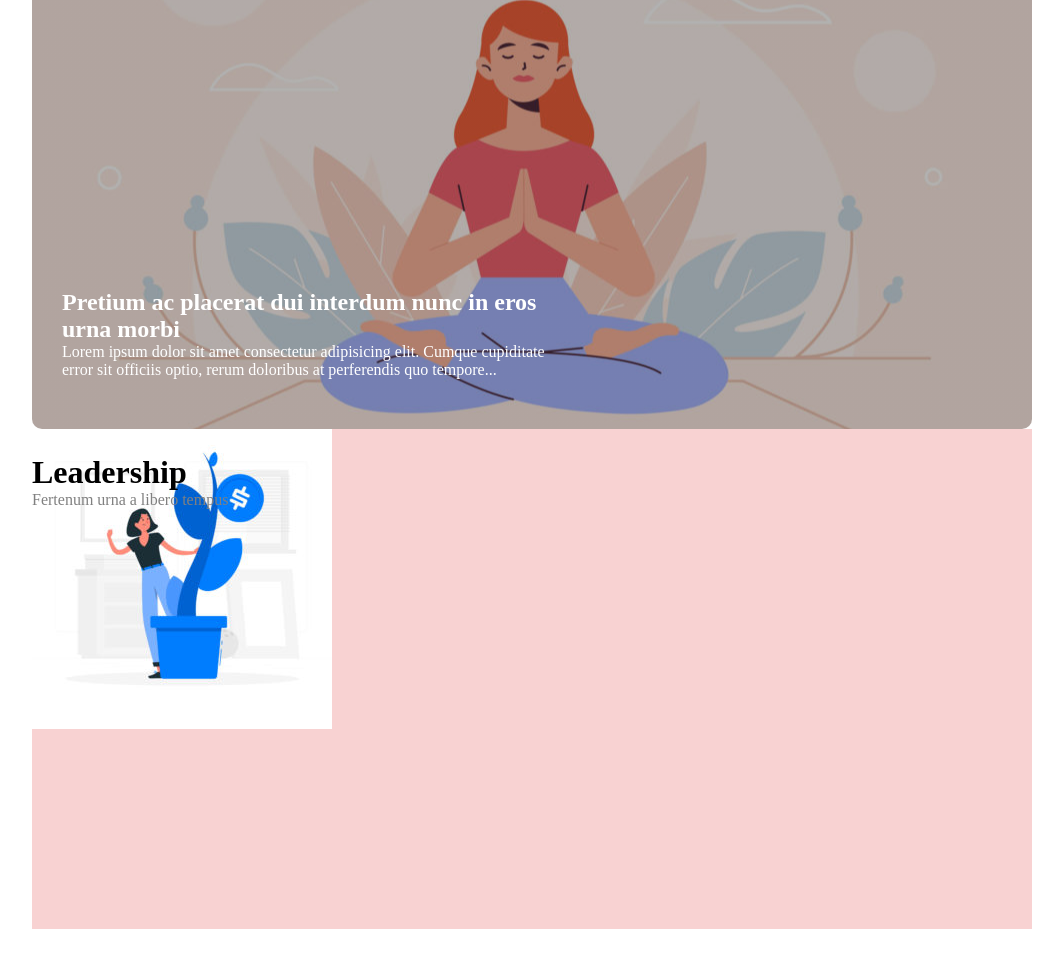
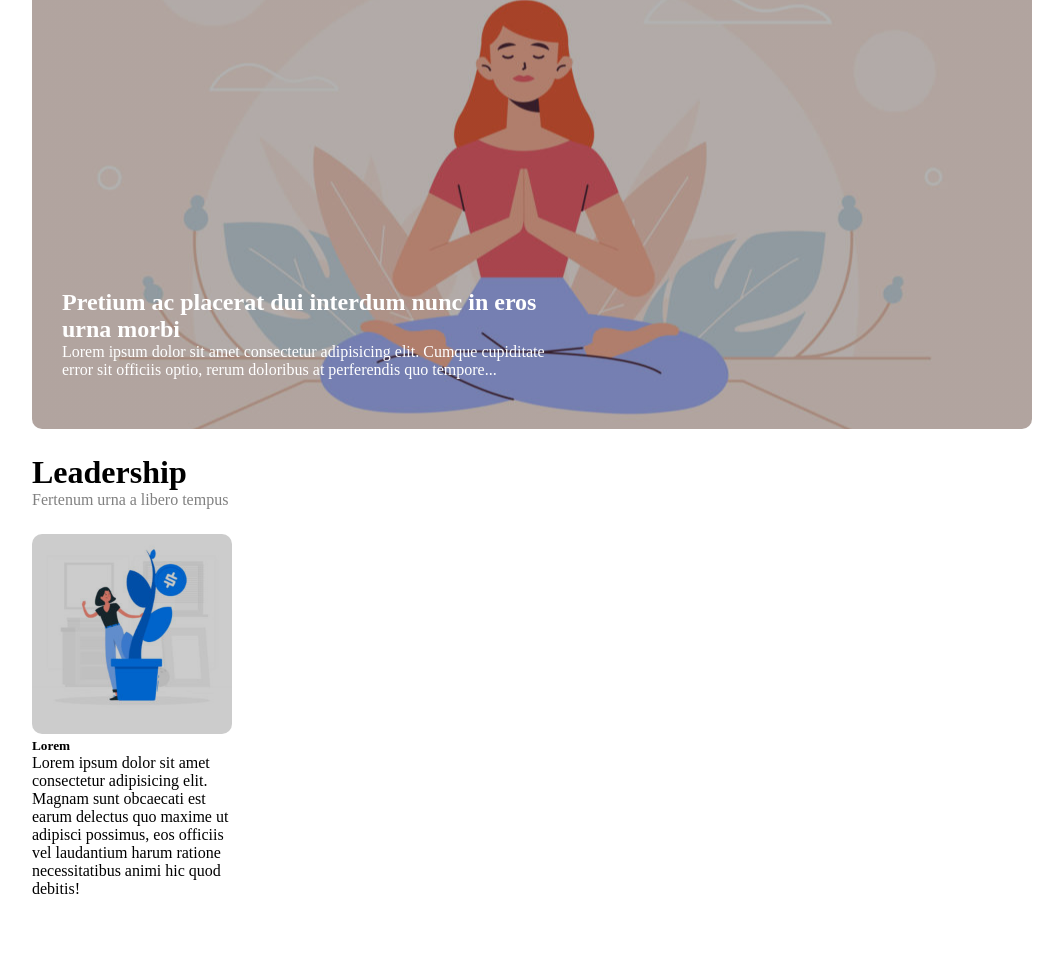
Before and after one commit to flashbLack98/htmlcss-wp, a plain HTML site: page index.html in a window 1280 px wide. Shown: the part 163-1117 px from the top of the page, without its empty margins (108-1171 px from the left). Before the commit the page ends 1092 px from the top, so only its background shows below. Drawn offline with Linux system fonts and the light colour scheme.

Commit message:
fine primo articolo

```diff
--- a/css/style.css
+++ b/css/style.css
@@ -45,12 +45,10 @@
 .container_article {
     height: 500px;
     position: relative;
-    background-color: rgb(248, 210, 210);
 }
 
 .container_title_article {
-    position: absolute;
-    top:25px;
+    margin: 25px 0;
 }
 
 .container_title_article p {
@@ -58,5 +56,22 @@
 }
 
 .container_article_img {
+    position: relative;
+}
 
+.container_article_img::after {
+    content: "";
+    display: table;
+    clear: both;
 }
+
+.article1 {
+    width: 20%;
+    float: left;
+}
+
+.container_article_img img {
+    filter: brightness(80%);
+    border-radius: 10px;
+    width: 100%;
+}
--- a/index.html
+++ b/index.html
@@ -34,13 +34,22 @@
         </div>
         <!-- FINE HERO -->
 
+        <!-- ARTICOLI -->
         <div class="container_article width">
             <div class="container_title_article">
                 <h1>Leadership</h1>
                 <p>Fertenum urna a libero tempus</p>
             </div>
-            <div class="container_article_img">
-                <img src="img/img-1.jpg" alt="foto1">
+
+            <div class="container_article_img width">
+                <!-- ARTICOLO 1 -->
+                <div class="article1">
+                    <img  src="img/img-1.jpg" alt="foto articolo 1">
+                    <h5>Lorem</h5>
+                    <p>Lorem ipsum dolor sit amet consectetur adipisicing elit. Magnam sunt obcaecati est earum delectus quo maxime ut adipisci possimus, eos officiis vel laudantium harum ratione necessitatibus animi hic quod debitis!</p>
+                </div>
+
+
             </div>
 
         </div>
```
